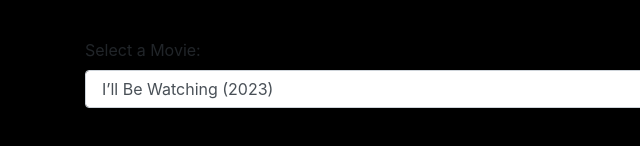
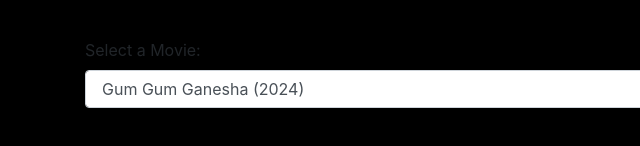
Before and after one commit to tvtelugu/tvflex, a plain HTML site: page index.html in a window 1280 px wide. Shown: the part 620-766 px from the top of the page, 0-640 px from the left. Drawn offline with nearby package versions, Linux system fonts and the light colour scheme; a script that the page names is missing.

Commit message:
Update index.html

```diff
--- a/index.html
+++ b/index.html
@@ -39,7 +39,7 @@
   <div class="video-selection mt-3">
     <label for="movie-select">Select a Movie:</label>
     <select id="movie-select" class="form-control">
-      <option value="http://starshare.live:8080/movie/rvdgdf7647564/bvchgfd235454/167178.mp4">I’ll Be Watching (2023)</option>
+      <option value="https://vidohd.com/Gam%20Gam%20Ganesha%20(2024)%20720p%20HD%20-%20Bolly2Tolly.asia.mp4">Gum Gum Ganesha (2024)</option>
       <option value="http://starshare.live:8080/movie/rvdgdf7647564/bvchgfd235454/167180.mp4">Jacir (2023)</option>
       <option value="http://starshare.live:8080/movie/rvdgdf7647564/bvchgfd235454/167181.mp4">Jack Reacher: Never Go Back (2016)</option>
       <option value="http://starshare.live:8080/movie/rvdgdf7647564/bvchgfd235454/167182.mp4">Jailbreak (2017)</option>
```
